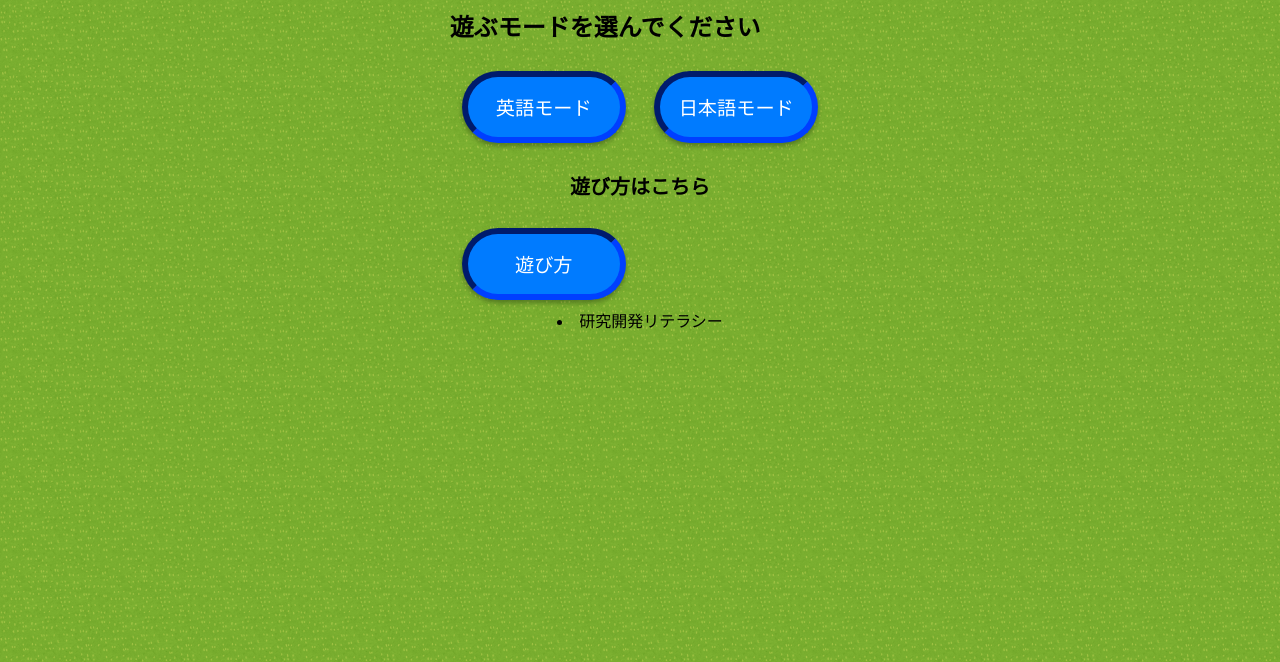
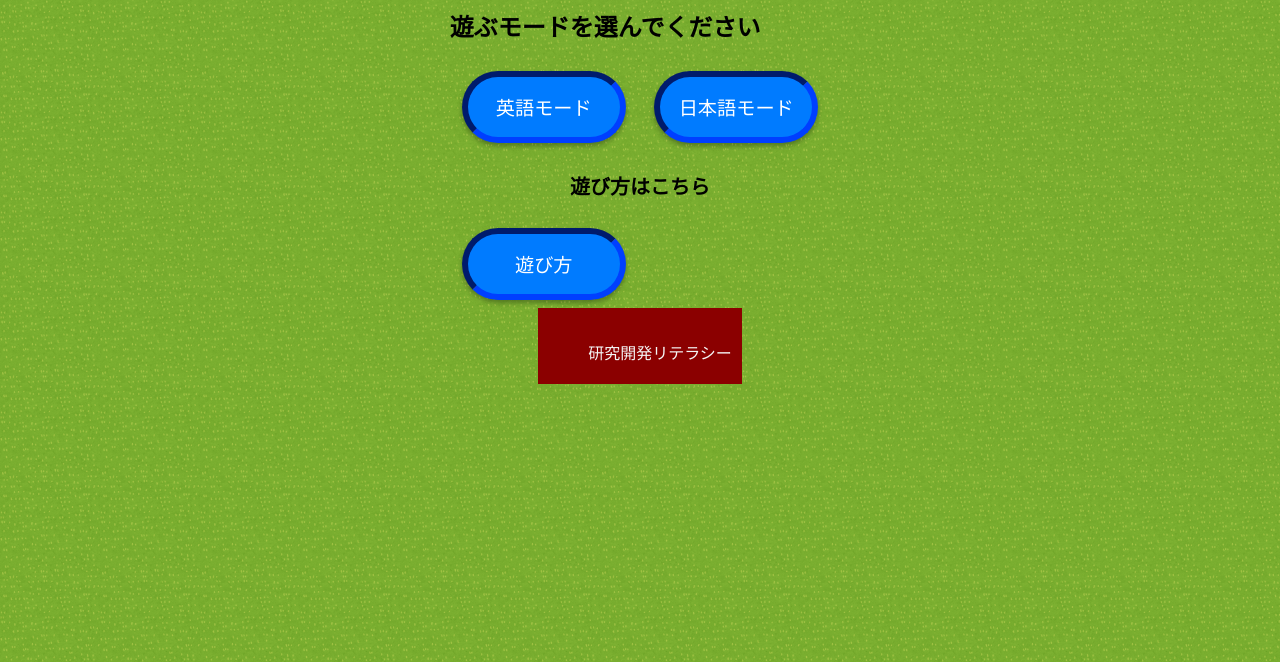
Before and after one commit to Ikm-h145/Final_Report23, a plain HTML site: page index.html in a window 1280 px wide. Shown: the part 638-1300 px from the top of the page. Drawn offline with Linux system fonts and the light colour scheme.

Commit message:
フッター

```diff
--- a/index.html
+++ b/index.html
@@ -32,7 +32,9 @@
   </main>
   <footer>
     <div class="footer">
+      <ul class="footer-menu-list">
       <li>研究開発リテラシー</li>
+      </ul>
   </footer>
 
   <div class="animal-container">
--- a/style.css
+++ b/style.css
@@ -212,6 +212,27 @@ button:hover,
   border-bottom: 2px solid #0073aa;
 }
 
+/* フッター */
+footer {
+  background-color: darkred;
+  color: whitesmoke;
+}
+
+.footer {
+  height: 60px;
+}
+
+.footer-menu-list {
+  list-style: none;
+  text-align: center;
+  line-height: 60px;
+}
+
+.footer-menu-list li {
+  margin: 10px;
+  display: inline;
+}
+
 /*スマホ対応*/
 
 @media (max-width: 480px) {
```
